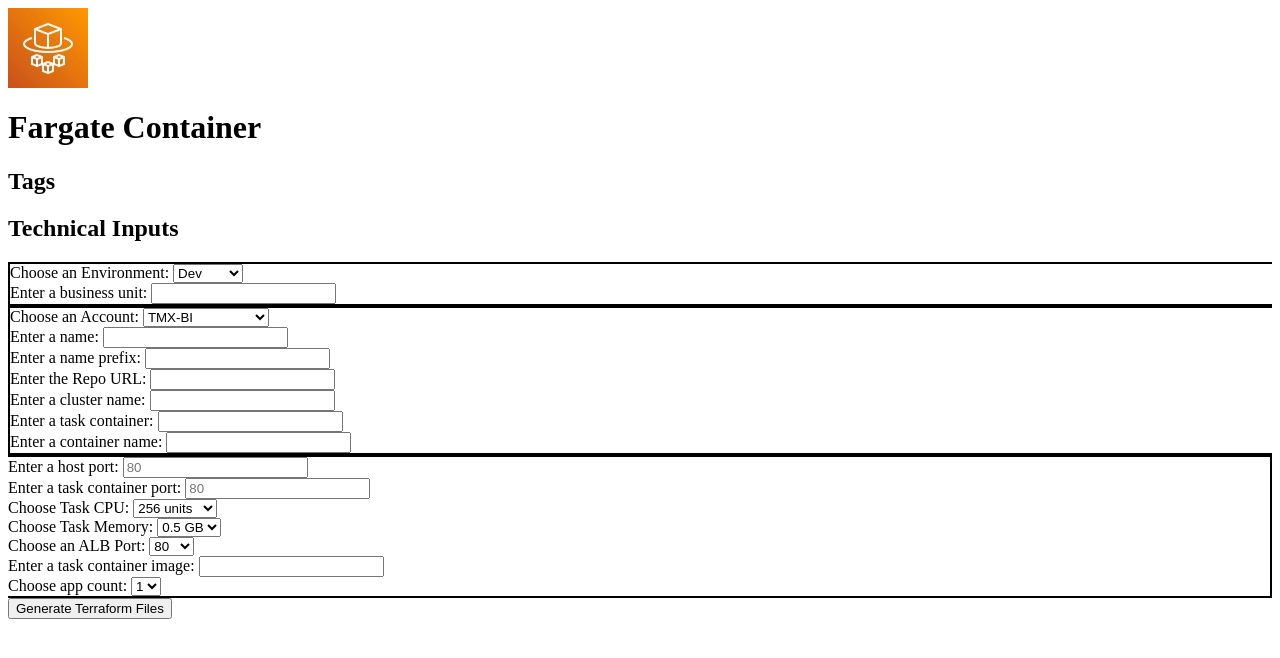
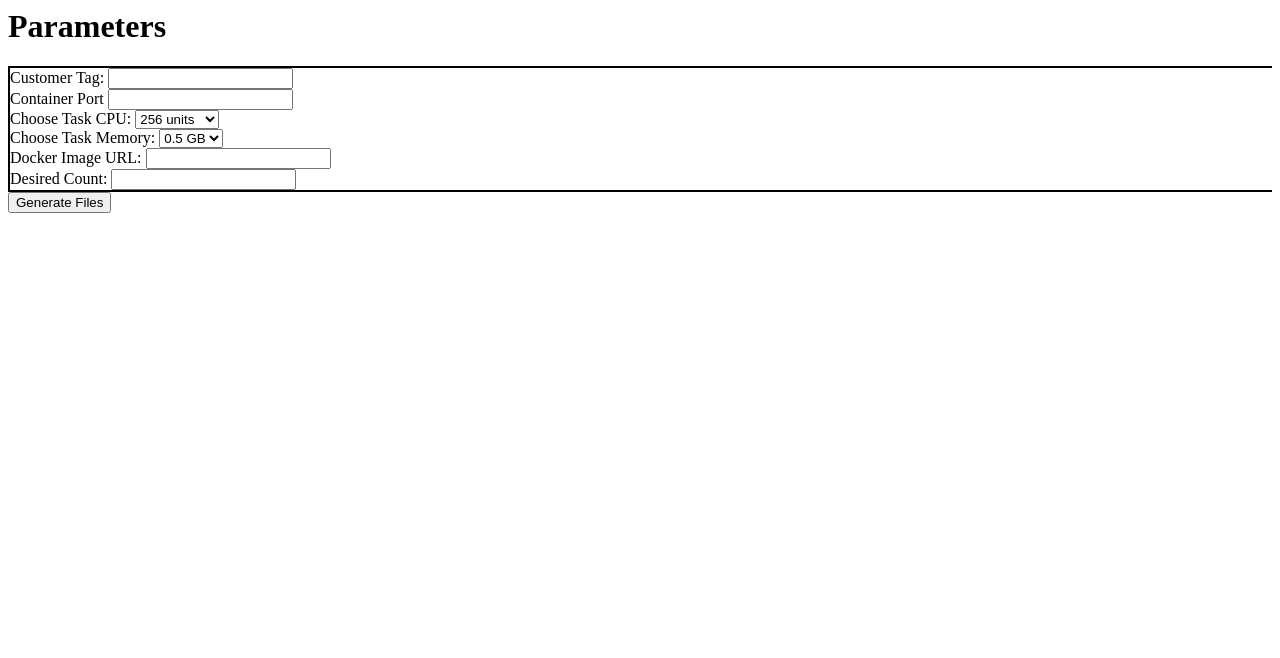
Before and after one commit to resoltis/terminix, a website: page express/fargate_form.html in a window 1280 px wide. Drawn offline with Linux system fonts and the light colour scheme.

Commit message:
Updates webpage and non ingress fargate service

```diff
--- a/express/fargate_form.html
+++ b/express/fargate_form.html
@@ -2,138 +2,71 @@
 <!--Fargate Container form-->
 <form id="fargate_form" action="/generateFiles" method="POST">
     <div class="row">
-        <div class="col-md-12">
+        <div class="col-md-8">
             <div class="row">
-                <img class="icon" src="icons/fargate.jpg"/>
-                <h1>Fargate Container</h1>
+               <!--- <img class="icon" src="icons/fargate.jpg"/>-->
+                <h1>Parameters</h1>
             </div>
         </div>
     </div>
-    <div class="row">
+
+
+    </div>
+    <!--<div class="row">
         <div class="col-md-4" style="padding-bottom: 0px;">
             <h2 class = "subHeading">Tags</h2>
         </div>
         <div class="col-md-8" style="padding-bottom: 0px;">
             <h2 class = "subHeading">Technical Inputs</h2>
         </div>
-    </div>
+    </div> -->
     <div class = "row">
         <div class="col-md-4" style = "border-left: 2px solid black;
         border-top: 2px solid black;
         border-bottom: 2px solid black;">
 
             <div class="row">
-
-                <label for="environment">Choose an Environment:</label>
-                <select id="environment" name="environment">
-                    <option value="Dev">Dev</option>
-                    <option value="Test">Test</option>
-                    <option value="Prod">Prod</option>
-                    <option value="UAT" hidden>UAT</option>
-                    <option value="QA" hidden>QA</option>
-                    <option value="Training" hidden>Training</option>
-                </select>
+                <label for="customerTag">Customer Tag:</label>
+                <input type="text" id="customerTag" name="customerTag"required />
             </div>
             <div class="row">
-                <label for="businessUnit">Enter a business unit:</label>
-                <input type="text" id="businessUnit" name="businessUnit" required/>
-            </div>
-
-        </div>
-
-
-        <div class="col-md-4" style = "border-left: 2px solid black;
-        border-top: 2px solid black;
-        border-bottom: 2px solid black;">
-            <div class="row">
-
-                <label for="account">Choose an Account:</label>
-                <select id="account" name="account" onchange='detectAccount(this)'>
-                    <option value="TMX-BI">TMX-BI</option>
-                    <option value="TMX-Commercial">TMX-Commercial</option>
-                    <option value="TMX-CorpsApps">TMX-CorpsApps</option>
-                    <option value="TMX-Ecomm">TMX-Ecomm</option>
-                    <option value="TMX-Integration">TMX-Integration</option>
-                </select>
+                <label for="containerPort">Container Port</label>
+                <input type="text" id="containerPort" name="containerPort" required />
             </div>
             <div class="row">
-                <label for="fargateName">Enter a name:</label>
-                <input type="text" id="fargateName" name="fargateName" required/>
-            </div>
-            <div class="row">
-                <label for="namePrefix">Enter a name prefix:</label>
-                <input type="text" id="namePrefix" name="namePrefix" required/>
-            </div>
-            <!-- Entered URL text box-->
-            <div class="row">
-                <label for="repoUrl">Enter the Repo URL:</label>
-                <input type="text" id="repoUrl" name="repoUrl" required/>
-            </div>
-            <div class="row">
-                <label for="clusterName">Enter a cluster name:</label>
-                <input type="text" id="clusterName" name="clusterName" required/>
-            </div>
-            <div class="row">
-                <label for="taskContainer">Enter a task container:</label>
-                <input type="text" id="taskContainer" name="taskContainer" required/>
-            </div>
-            <div class="row">
-                <label for="containerName">Enter a container name:</label>
-                <input type="text" id="containerName" name="containerName" required/>
-            </div>
-
-        </div>
-
-        <div class="col-md-4" style = "border-top: 2px solid black;
-        border-right: 2px solid black;
-        border-bottom: 2px solid black;">
-            <div class="row">
-                <label for="hostPort">Enter a host port:</label>
-                <input type="number" id="hostPort" name="hostPort" placeholder="80" required/>
-            </div>
-            <div class="row">
-                <label for="containerPort">Enter a task container port:</label>
-                <input type="number" id="containerPort" name="containerPort" placeholder="80" required/>
-            </div>
-            <div class="row">
-                <label for="taskCPU">Choose Task CPU:</label>
-                <select id="taskCPU" name="taskCPU" onchange='detectTaskCPU()'>
+                <label for="containerCPU">Choose Task CPU:</label>
+                <select id="containerCPU" name="containerCPU" onchange='detectTaskCPU()'>
                     <option value="256">256 units</option>
                     <option value="512">512 units</option>
                     <option value="1024">1024 units</option>
                 </select>
             </div>
             <div class="row">
-                <label for="taskMemory">Choose Task Memory:</label>
-                <select id="taskMemory" name="taskMemory">
+                <label for="containerMemory">Choose Task Memory:</label>
+                <select id="containerMemory" name="containerMemory">
                     <option value="0.5">0.5 GB</option>
                     <option value="1">1 GB</option>
                     <option value="2">2 GB</option>
                 </select>
             </div>
             <div class="row">
-                <label for="albPort">Choose an ALB Port:</label>
-                <select id="albPort" name="albPort">
-                    <option value="80">80</option>
-                    <option value="443">443</option>
-                </select>
+                <label for="dockerImageUrl">Docker Image URL:</label>
+                <input type="text" id="dockerImageUrl" name="dockerImageUrl" required />
             </div>
             <div class="row">
-                <label for="taskContainerImage">Enter a task container image:</label>
-                <input type="text" id="taskContainerImage" name="taskContainerImage"  required/>
+                <label for="desiredCount">Desired Count:</label>
+                <input type="text" id="desiredCount" name="desiredCount" required />
             </div>
-            <div class="row">
-                <label for="appCount">Choose app count:</label>
-                <select id="appCount" name="appCount">
-                    <option value="1">1</option>
-                    <option value="2">2</option>
-                    <option value="3">3</option>
-                    <option value="4">4</option>
-                    <option value="5">5</option>
-                    <option value="6">6</option>
-                </select>
-            </div>
+
         </div>
+
+
+        <div class="col-md" style = "border-left: 2px solid black;">
+
+
+        </div>
+
+
 
 
 
@@ -141,7 +74,7 @@
     <div class="row">
         <div class="col-md-12">
             <div class="row">
-                <input type="submit" value="Generate Terraform Files" class="button">
+                <input type="submit" value="Generate Files" class="button">
             </div>
         </div>
     </div>
```
Also changed, not shown: express/ec2_form.html (+1 -1 lines), express/index.html (+45 -2 lines), express/s3_form.html (+1 -1 lines).
